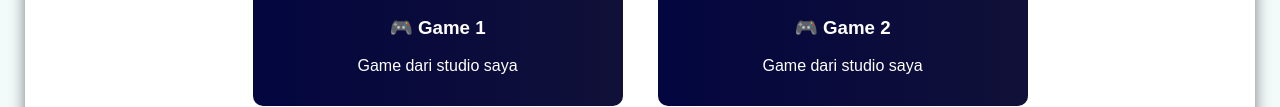
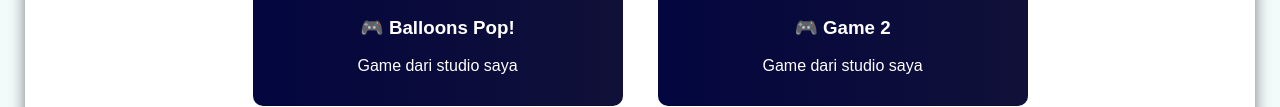
Before and after one commit to zafir838/Kulakoding, a plain HTML site: page index.html in a window 1280 px wide. Shown: the part 839-946 px from the top of the page. Drawn offline with Linux system fonts and the light colour scheme.

Commit message:
Ngubah nama

```diff
--- a/index.html
+++ b/index.html
@@ -51,7 +51,7 @@
 
       let daftarGameStudio = [
         {
-          nama: "Game 1",
+          nama: "Balloons Pop!",
           gambar: "balloonthumb.png",
           link: "https://scratch.mit.edu/projects/1382996054",
         },
```
